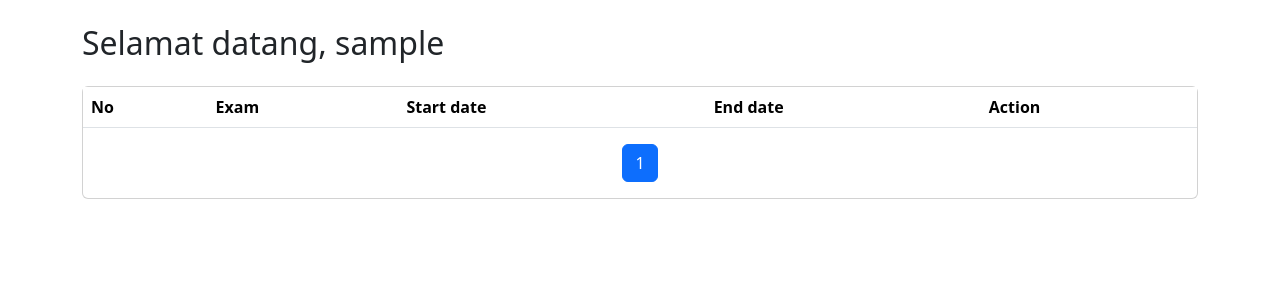
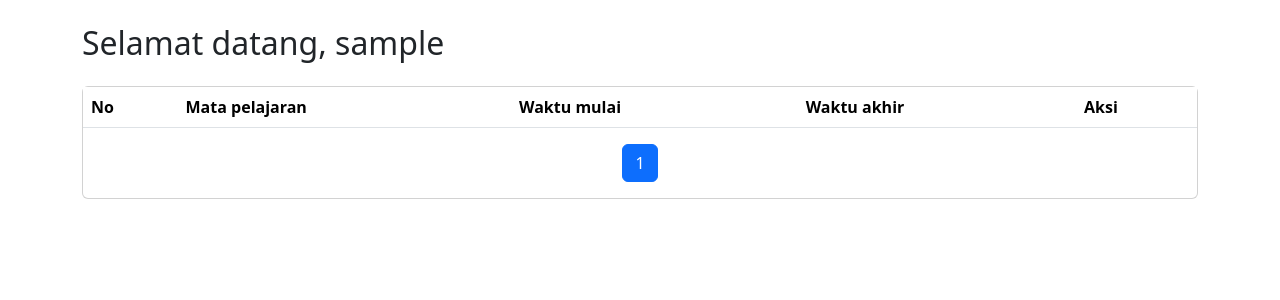
Before and after one commit to 0xbdg/E-Ujian, a Django app: page / in a window 1280 px wide. Shown: the part 56-356 px from the top of the page. Run offline with Django 5.2, Linux system fonts and the light colour scheme; the visitor is signed in with stand-in values (Sample User, id 1); data that the repository does not hold is empty; some libraries are stand-ins or nearby versions.

Commit message:
sadsadadsasad

```diff
--- a/app/templates/base.html
+++ b/app/templates/base.html
@@ -1,7 +1,7 @@
 {% load static %}
 
 <!DOCTYPE html>
-<html lang='en'>
+<html lang='id'>
     <head>
         <title>{% block title %}{% endblock %}</title>
 
--- a/app/templates/components/navbar.html
+++ b/app/templates/components/navbar.html
@@ -1,7 +1,7 @@
 {% load static %}
 <nav class="navbar navbar-light bg-primary">
     <div class="container-fluid">
-      <a class="navbar-brand mb-0 h1" href="{% url 'home'%}">
+      <a class="navbar-brand mb-0 h1">
         <img src="{% static 'img/school-icon.png' %}" alt="" width="30" height="24" class="d-inline-block align-text-top">
         Ujian Online
       </a>
--- a/app/templates/pages/exam_detail.html
+++ b/app/templates/pages/confirm_exam.html
@@ -2,11 +2,13 @@
 
 {% load static %}
 
-{% block title %}{{ exam.course}}{% endblock %}
+{% block title %}Konfirmasi ujian{% endblock %}
 
 {% block navbar %} {% include "components/navbar.html" %}{% endblock %}
 
 {% block content %}
+<br>
+<button type="button" onclick="window.location.href='{% url 'home' %}'" class="btn btn-danger">< Kembali</button>
 <h2 class="my-4">Konfirmasi tes</h2>
 <div class="card">
     <div class="card-header">
@@ -25,7 +27,7 @@
             <li>You will be told your marks immediately when you submit the answer.</li>
         </ul>
       </p>
-      <a href="#" class="btn btn-primary">Mulai ujian</a>
+      <a href="#" onclick="window.location.href='{% url 'start-exam' exam.id %}'" class="btn btn-primary">Mulai ujian</a>
     </div>
 </div>
 {% endblock %}
--- a/app/templates/pages/home.html
+++ b/app/templates/pages/home.html
@@ -13,10 +13,10 @@
     <thead>
       <tr>
         <th scope="col">No</th>
-        <th scope="col">Exam</th>
-        <th scope="col">Start date</th>
-        <th scope="col">End date</th>
-        <th scope="col">Action</th>
+        <th scope="col">Mata pelajaran</th>
+        <th scope="col">Waktu mulai</th>
+        <th scope="col">Waktu akhir</th>
+        <th scope="col">Aksi</th>
       </tr>
     </thead>
     <tbody>
@@ -26,15 +26,15 @@
         <td>{{ exam.course }}</td>
         <td>{{ exam.start_date}}</td>
         <td>{{ exam.end_date}}</td>
-        <td><button type="button" onclick="window.location.href='{% url 'start-exam' exam.id %}'" class="btn btn-primary">kerjakan</button></td>
+        <td><button type="button" onclick="window.location.href='{% url 'confirm-exam' exam.id %}'" class="btn btn-primary">kerjakan</button></td>
       </tr>
     {% endfor %}
     </tbody>
   </table>
-  <nav aria-label="...">
+  <div aria-label="...">
     <ul class="pagination justify-content-center">
       {% if exams.has_previous %}
-      <li class="page-item disabled">
+      <li class="page-item">
         <a class="page-link" href="?page={{exams.previous_page_number}}" tabindex="-1" aria-disabled="true">Previous</a>
       </li>
       {% endif %}
@@ -45,6 +45,6 @@
       </li>
       {% endif %}
     </ul>
-  </nav>
+  </div>
 </div>
 {% endblock %}
--- a/app/urls.py
+++ b/app/urls.py
@@ -3,6 +3,7 @@ from .views import *
 
 urlpatterns = [
     path('accounts/login/', signin, name="login"),
-    path('mulai-ujian/<int:pk>', mulai, name="start-exam"),
+    path('konfirmasi-ujian/<int:pk>', konfirmasi, name="confirm-exam"),
+    path('soal-ujian/<int:pk>', mulai_ujian, name="start-exam"),
     path('', home, name='home')
 ]
--- a/app/views.py
+++ b/app/views.py
@@ -29,7 +29,13 @@ def signin(request):
     return render(request, 'registration/login.html', context={'form':form})
 
 @login_required
-def mulai(request, pk):
+def konfirmasi(request, pk):
     exam = Exam.objects.get(id=pk)
 
-    return render(request, "pages/exam_detail.html", context={'exam':exam})
+    return render(request, "pages/confirm_exam.html", context={'exam':exam})
+
+def mulai_ujian(request, pk):
+    matapelajaran = Exam.objects.get(id=pk)
+    question = Question.objects.all().filter(exam=matapelajaran)
+
+    return render(request, 'pages/start_exam.html', context={"matapelajaran":matapelajaran, "quest":question})
```
Also changed, not shown: app/templates/pages/start_exam.html (added, +9 -0 lines).
